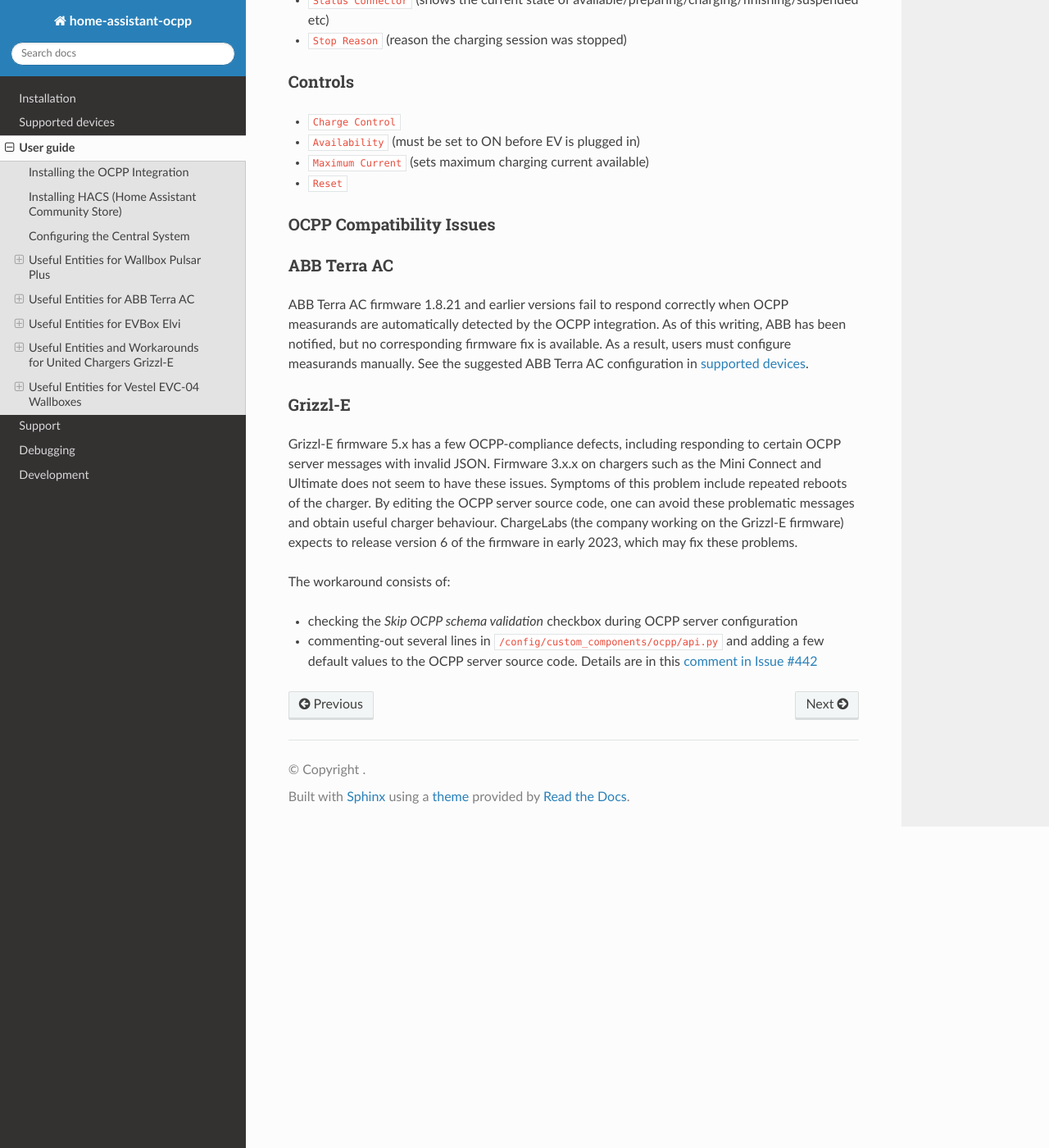
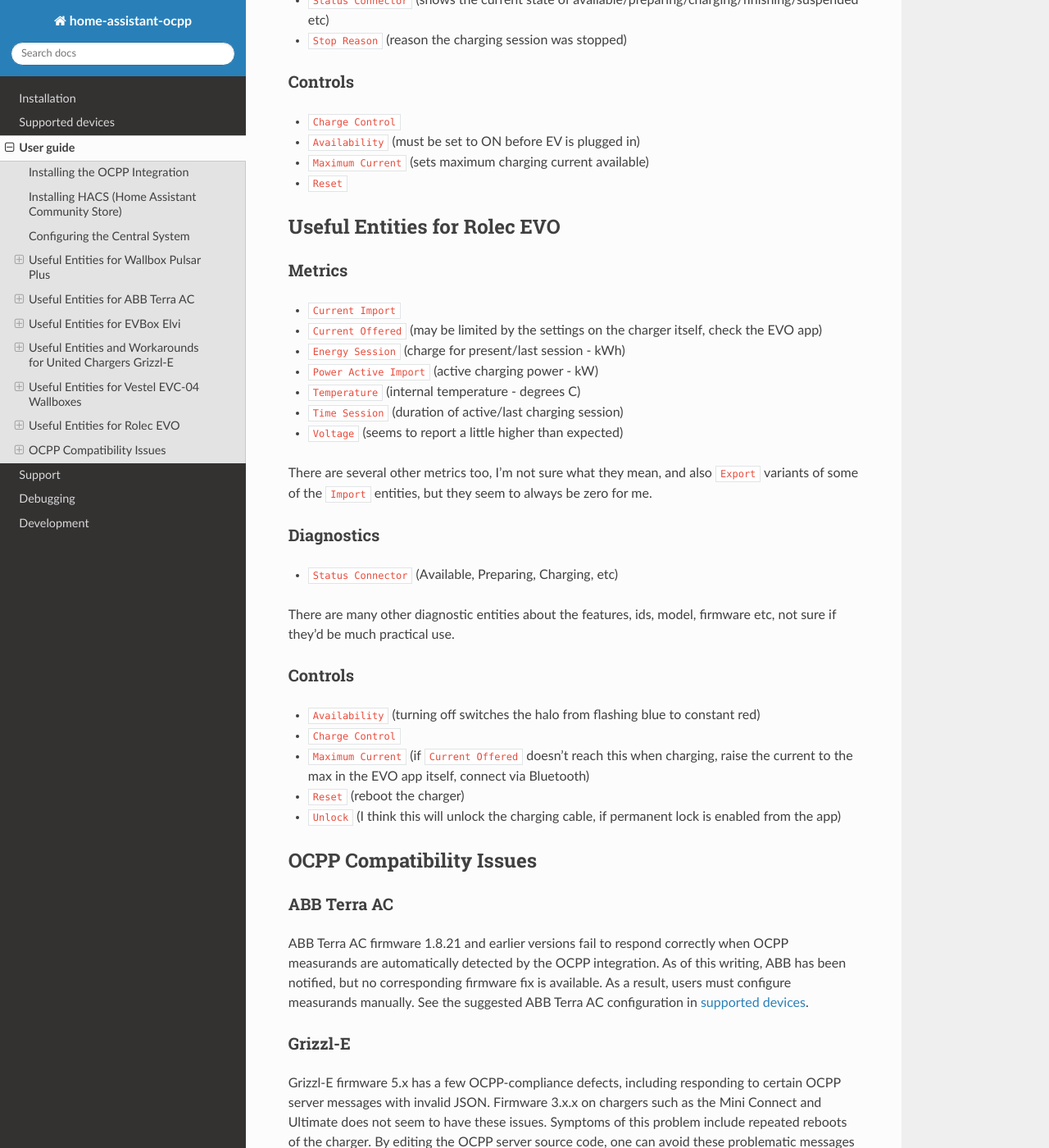
Before and after one commit to lbbrhzn/ocpp, a Sphinx documentation site: the page built from docs/user-guide.md, in a window 1280 px wide and 1400 px high, scrolled down 4564 px. Shown: the whole window at 82% size. Built offline with Sphinx 7.4.7 and the Read the Docs theme 3.1.0, drawn with Linux system fonts in a browser that asks for light colours.

Commit message:
Added Rolec EVO to docs (#1695)
* Added Rolec EVO to docs

* Update docs/user-guide.md

Fix unit of power

Co-authored-by: coderabbitai[bot] <136622811+coderabbitai[bot]@users.noreply.github.com>

---------

Co-authored-by: coderabbitai[bot] <136622811+coderabbitai[bot]@users.noreply.github.com>
Co-authored-by: drc38 <20024196+drc38@users.noreply.github.com>

```diff
--- a/docs/user-guide.md
+++ b/docs/user-guide.md
@@ -124,7 +124,35 @@
 * `Maximum Current` (sets maximum charging current available)
 * `Reset`
 
-### OCPP Compatibility Issues
+## Useful Entities for Rolec EVO
+
+### Metrics
+
+* `Current Import`
+* `Current Offered` (may be limited by the settings on the charger itself, check the EVO app)
+* `Energy Session` (charge for present/last session - kWh)
+* `Power Active Import` (active charging power - kW)
+* `Temperature` (internal temperature - degrees C)
+* `Time Session` (duration of active/last charging session)
+* `Voltage` (seems to report a little higher than expected)
+
+There are several other metrics too, I'm not sure what they mean, and also `Export` variants of some of the `Import` entities, but they seem to always be zero for me.
+
+### Diagnostics
+
+* `Status Connector` (Available, Preparing, Charging, etc)
+
+There are many other diagnostic entities about the features, ids, model, firmware etc, not sure if they'd be much practical use.
+
+### Controls
+
+* `Availability` (turning off switches the halo from flashing blue to constant red)
+* `Charge Control`
+* `Maximum Current` (if `Current Offered` doesn't reach this when charging, raise the current to the max in the EVO app itself, connect via Bluetooth)
+* `Reset` (reboot the charger)
+* `Unlock` (I think this will unlock the charging cable, if permanent lock is enabled from the app)
+
+## OCPP Compatibility Issues
 
 ### ABB Terra AC
 
```
Also changed, not shown: docs/supported-devices.md (+10 -0 lines).
